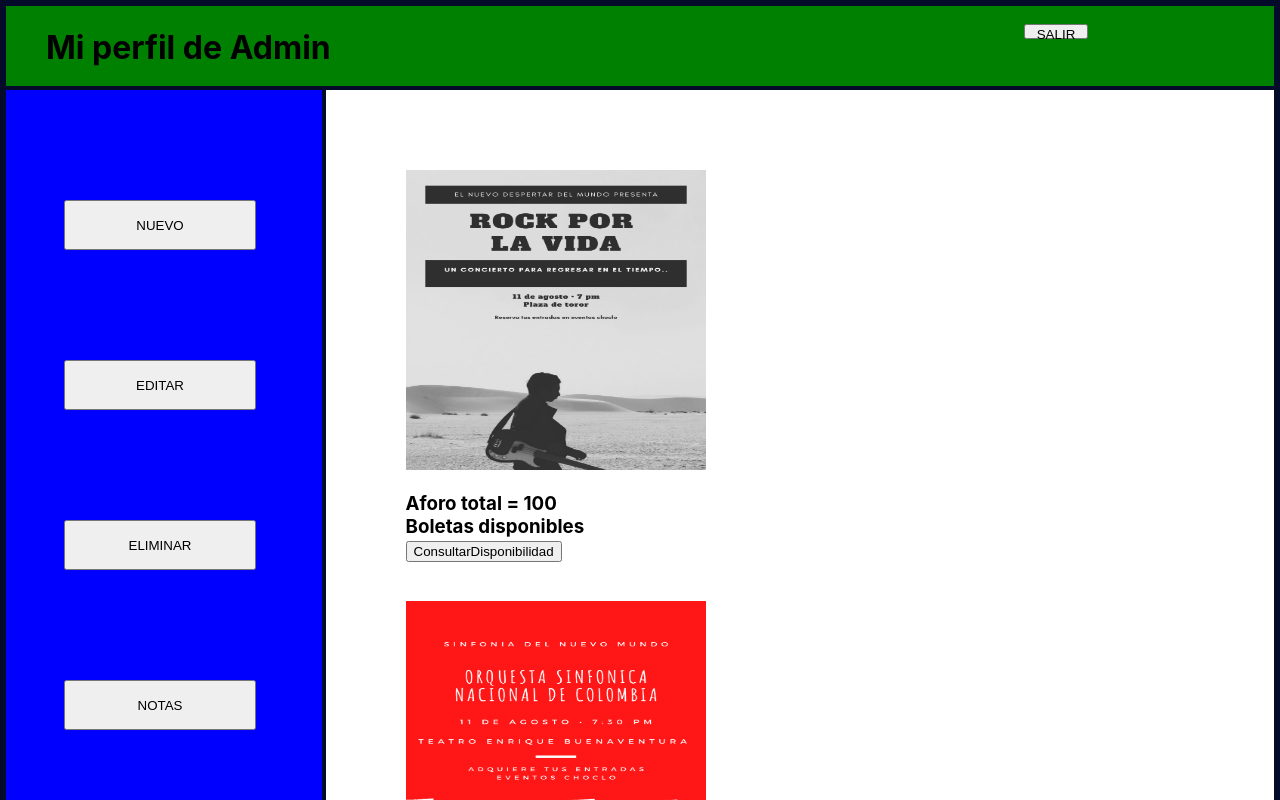
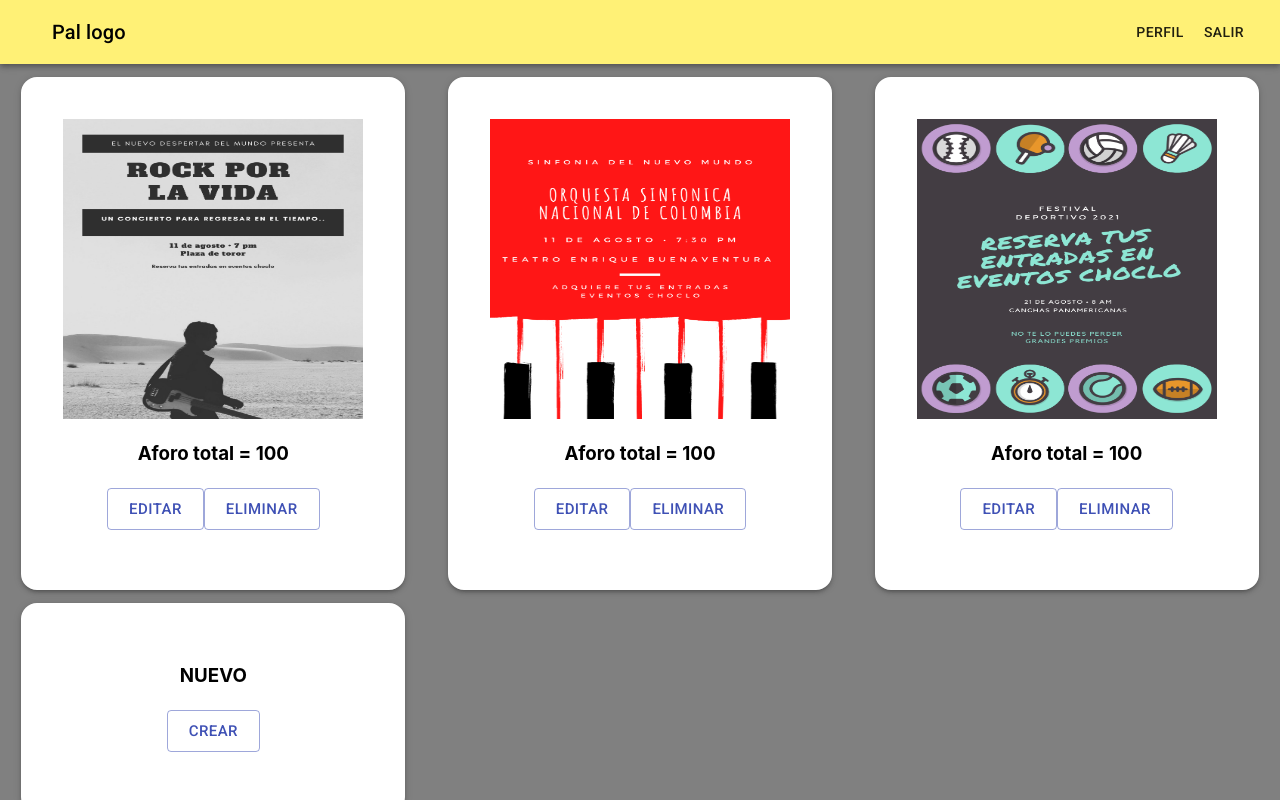
Before and after one commit to inufer/Desarrollo2, a React (Create React App) app: page /Admin in a window 1280 px wide. Shown: the top 800 px of the page. Built offline with nearby package versions, Linux system fonts and the light colour scheme.

Commit message:
admin actualizado

```diff
--- a/src/pestañas/Administrador/Admin.js
+++ b/src/pestañas/Administrador/Admin.js
@@ -3,13 +3,20 @@ import './Admin.css'
 import EditarEvento from './EditarEvento';
 import { Link } from 'react-router-dom';
 import {makeStyles} from '@material-ui/core/styles';
-
-import { AppBar, IconButton, Toolbar } from '@material-ui/core';
+import Typography from '@material-ui/core/Typography';
+import Button from '@material-ui/core/Button';
+import { AppBar, Grid, IconButton, Toolbar, Box } from '@material-ui/core';
 import InfoEvento from './../Usuario/InfoEvento';
 import { unstable_renderSubtreeIntoContainer } from 'react-dom';
 
 const useStyles = makeStyles((theme) => ({
     appbar:{
+        backgroundColor: '#fff176'
+    },
+    root:{
+        minHeight: '100vh'
+    },
+    contenedorEventos:{
         backgroundColor: 'green'
     },
     fondoPresentacion: {
@@ -17,71 +24,93 @@ const useStyles = makeStyles((theme) => ({
         backgroundImage: `url(${process.env.PUBLIC_URL + '/imagenes/volley.jpg'})`,
         backgroundRepeat: 'no-repeat',
         backgroundSize: 'cover'
+    },
+    menuButton: {
+        marginRight: theme.spacing(2),
+      },
+      title: {
+        color:'BLACK',
+        flexGrow: 1,
       }
 }));
-
-
 
 function Admin(props){
     const classes = useStyles();
 
         return(
-                <div className="containerAdmin">
-                    <AppBar>
+            <div>
+                <Grid container direction="row"  className={classes.root}  style={{backgroundColor:"gray"}}>
+                    <Grid item xs={12}>
+                        <AppBar className={classes.appbar} position="static">
+                            <Toolbar>
+                                <IconButton edge="start" className={classes.menuButton} color="inherit" aria-label="menu">
+                                </IconButton>
+                                <Typography variant="h6" className={classes.title}>
+                                Pal logo
+                                </Typography>
+                                <Button color="black">Perfil</Button>
+                                <Link to="/">
+                                    <Button color="black">Salir</Button>
+                                </Link>
+                            </Toolbar>
                         </AppBar>
-                <div className="barraInfo">
-                <label className="labelTitulo"> </label>
-                <h1>
-            &emsp; Mi perfil de Admin
-            </h1>
-                <label className="labelName">   </label>
-                <Link to="/">
-                        <button className="buttonSalir" id="btnSalir"> SALIR</button>
-                </Link>
-                </div>
-                <div className="opcionesAdmin">
-                    <Link to="/EditarEvento">
-                        <button className="buttonNuevoEvento" id="btnNuevoEvento"> NUEVO</button>
-                    </Link>
-                    <Link to="EditarEvento">
-                        <button className="buttonEditarEvento" id="btnEditarEvento"> EDITAR</button>
-                    </Link>
-                    <Link to="SeleccionarEvento">
-                        <button className="buttonEliminarEvento" id="btnEliminarEvento"> ELIMINAR</button>
-                    </Link>
-                    <Link to="Note">
-                        <button className="buttonNote" id="btnNote"> NOTAS</button>
-                    </Link>
-
-
-                </div>
-
-                <div className="eventos">
-
+                    </Grid>
+                    <Grid item   xs={12} sm={6} lg={4} >
+                        <Box xs={4} ml="5%" mr="5%" mt="3%" textAlign="center" boxShadow={3} bgcolor="white" border={2} borderRadius={16} borderColor="white" p={{xs:2, sm:3, md:5}}>
                             <img width={300} height={300} src="/imagenes/rock.jpg" alt=""/>
                             <h3>
                                 Aforo total = 100
                                 <br></br>
-                            Boletas disponibles <br></br>
-                            <button className="Evento1" id=""> ConsultarDisponibilidad </button>
+                                <br></br>
+                                <Link to="/EditarEvento">
+                                    <Button align="center" size="large" variant="outlined" color="primary">Editar</Button>
+                                </Link>
+                                <Button align="center" size="large" variant="outlined" color="primary">Eliminar</Button>
                             </h3>
-                        <br></br>
+                        </Box>
+                    </Grid>
+                    <Grid item   xs={12} sm={6} lg={4} >
+                        <Box xs={4} ml="5%" mr="5%" mt="3%" textAlign="center" boxShadow={3} bgcolor="white" border={2} borderRadius={16} borderColor="white" p={{xs:2, sm:3, md:5}}>
                             <img width={300} height={300} src="/imagenes/piano.png" alt=""/>
                             <h3>
                                 Aforo total = 100
                                 <br></br>
-                            Boletas disponibles <br></br>
-                            <button className="Evento1" id=""> ConsultarDisponibilidad </button>
+                                <br></br>
+                                <Link to="/EditarEvento">
+                                    <Button align="center" size="large" variant="outlined" color="primary">Editar</Button>
+                                </Link>
+                                <Button align="center" size="large" variant="outlined" color="primary">Eliminar</Button>
                                 </h3>
-                        <br></br>
+                        </Box>
+                    </Grid>
+                    <Grid item   xs={12} sm={6} lg={4}>
+                        <Box ml="5%" mr="5%" mt="3%"  textAlign="center" boxShadow={3} bgcolor="white" border={2} borderRadius={16} borderColor="white" p={{xs:2, sm:3, md:5}}>
                             <img width={300} height={300}  src="/imagenes/deporte.png" alt=""/>
                             <h3>
                             Aforo total = 100
                                 <br></br>
-                            Boletas disponibles <br></br>
-                            <button className="Evento1" id=""> ConsultarDisponibilidad </button>
+                                <br></br>
+                                <Link to="/EditarEvento">
+                                    <Button align="center" size="large" variant="outlined" color="primary">Editar</Button>
+                                </Link>
+                                <Button align="center" size="large" variant="outlined" color="primary">Eliminar</Button>
                                 </h3>
-                </div>
+                        </Box>
+                    </Grid>
+                    <Grid item   xs={12} sm={6} lg={4}>
+                        <Box ml="5%" mr="5%" mt="3%"  textAlign="center" boxShadow={3} bgcolor="white" border={2} borderRadius={16} borderColor="white" p={{xs:2, sm:3, md:5}}>
+                            <h3>
+                                NUEVO
+                                <br></br>
+                                <br></br>
+                                <Link to="/EditarEvento">
+                                    <Button align="center" size="large" variant="outlined" color="primary">Crear</Button>
+                                </Link>
+                                </h3>
+                        </Box>
+                    </Grid>
+
+                </Grid>
             </div>
             );
 }
--- a/src/pestañas/Inicio.js
+++ b/src/pestañas/Inicio.js
@@ -23,9 +23,9 @@ function Inicio(props){
     const classes = useStyles();
     return(
         <div>
-                <Grid container direction="row" justifyContent="space-evenly" alignItems="center" className={classes.root}   style={{backgroundColor:"yellow"}}>
-                    <Grid item xs={12} sm={6} >
-                        <Box ml="15%" mt="5%" textAlign="center" boxShadow={3} bgcolor="white" border={2} borderRadius={16} borderColor="white" p={{xs:2, sm:3, md:5}}>
+            <Grid container direction="row" justifyContent="space-evenly" alignItems="center" className={classes.root}   style={{backgroundColor:"#fff176"}}>
+                <Grid item xs={12} sm={6} >
+                    <Box ml="15%" mt="5%" textAlign="center" boxShadow={3} bgcolor="white" border={2} borderRadius={16} borderColor="white" p={{xs:2, sm:3, md:5}} bgcolor="white">
                         <label id="label1"> Label pal logo</label>
                         <br></br><br></br>
                         <label id="label2"> Te damos la bienvenida</label>
@@ -46,13 +46,11 @@ function Inicio(props){
                             <Button align="center" size="large" variant="outlined" color="primary">Registrarse</Button>
                         </Link>
                         <br></br><br></br>
-                        </Box>
-                    </Grid>
-                    <Grid item xs={0} sm={4} >
-                        <img mt={"20%"} width={300} height={300} src="/imagenes/rock.jpg" alt=""/>
-                    </Grid>
+                    </Box>
                 </Grid>
-
+                <Grid item xs={0} sm={4} >
+                    <img mt={"20%"} width={300} height={300} src="/imagenes/rock.jpg" alt=""/>                    </Grid>
+            </Grid>
         </div>
 
     );
--- a/src/pestañas/Usuario/NuevoUsuario.js
+++ b/src/pestañas/Usuario/NuevoUsuario.js
@@ -17,7 +17,7 @@ function NuevoUsuario(props){
     const classes = useStyles();
     return(
         <div >
-                <Grid container direction="row" justifyContent="space-evenly" alignItems="center" className={classes.root}   style={{backgroundColor:"yellow"}}>
+                <Grid container direction="row" justifyContent="space-evenly" alignItems="center" className={classes.root}   style={{backgroundColor:"#fff176"}}>
                     <Grid item xs={12} sm={6}>
                         <Box ml="15%" mt="5%" textAlign="center" boxShadow={3} bgcolor="white" border={2} borderRadius={16} borderColor="white" p={{xs:2, sm:3, md:5}}>
                             <label textAlign="center" id="label1"> Label pal logo</label>
```
Lines whose indentation alone changed are shown as unchanged.
